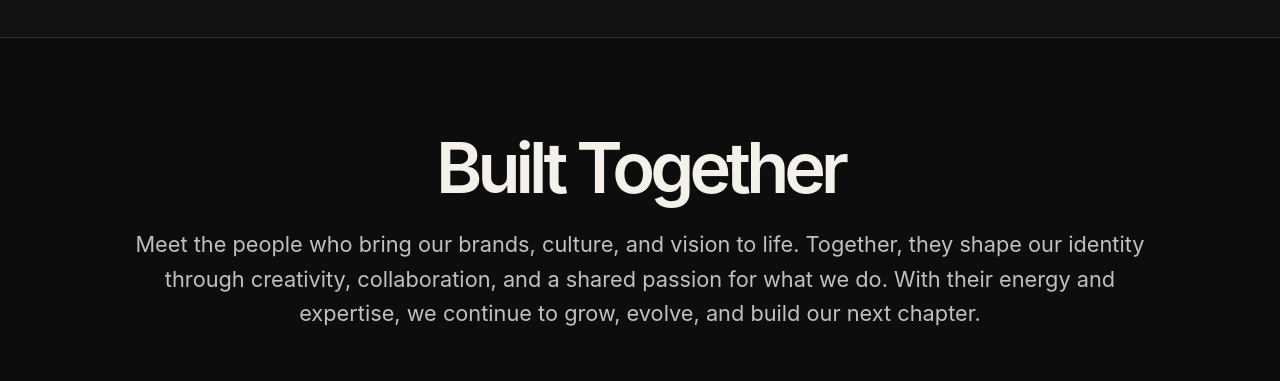
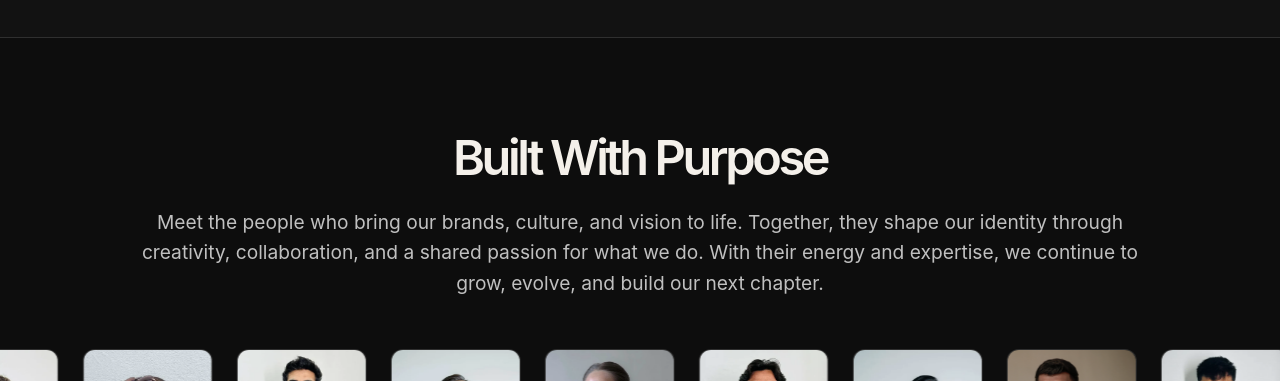
Before and after one commit to premsinghsengar10/Aditya-Suvid, a React (Vite) app: page / in a window 1280 px wide. Shown: the part 1500-1881 px from the top of the page. Built offline with nearby package versions, Linux system fonts and the light colour scheme.

Commit message:
thirdday5

```diff
--- a/src/components/TimelineSection.jsx
+++ b/src/components/TimelineSection.jsx
@@ -63,7 +63,7 @@ const TimelineSection = () => {
     <motion.section className="timeline-section" id="timeline" data-section-key="timeline" data-section-label="Timeline" initial={{ opacity: 0, y: 22 }} whileInView={{ opacity: 1, y: 0 }} viewport={{ once: true, amount: 0.12 }} transition={{ duration: 0.75, ease: 'easeOut' }}>
       <div className="timeline-header container">
         <div className="timeline-intro">
-          <h2>Built Together</h2>
+          <h2>Built With Purpose</h2>
           <p>Meet the people who bring our brands, culture, and vision to life. Together, they shape our identity through creativity, collaboration, and a shared passion for what we do. With their energy and expertise, we continue to grow, evolve, and build our next chapter.</p>
         </div>
       </div>
--- a/src/components/styles/TimelineSection.css
+++ b/src/components/styles/TimelineSection.css
@@ -20,7 +20,7 @@
   margin: 12px 0 16px;
   color: var(--text);
   font-family: inherit;
-  font-size: clamp(3rem, 5.5vw, 6rem);
+  font-size: clamp(2.7rem, 3.8vw, 6rem);
   line-height: 0.92;
   letter-spacing: -0.07em;
   font-weight: 600;
@@ -32,7 +32,7 @@
   padding-top: 10px;
   color: var(--text-soft);
   font-family: inherit;
-  font-size: clamp(1.2rem, 1.7vw, 1.55rem);
+  font-size: clamp(1.2rem, 1vw, 1.55rem);
   font-weight: 400;
   line-height: 1.6;
 }
```
